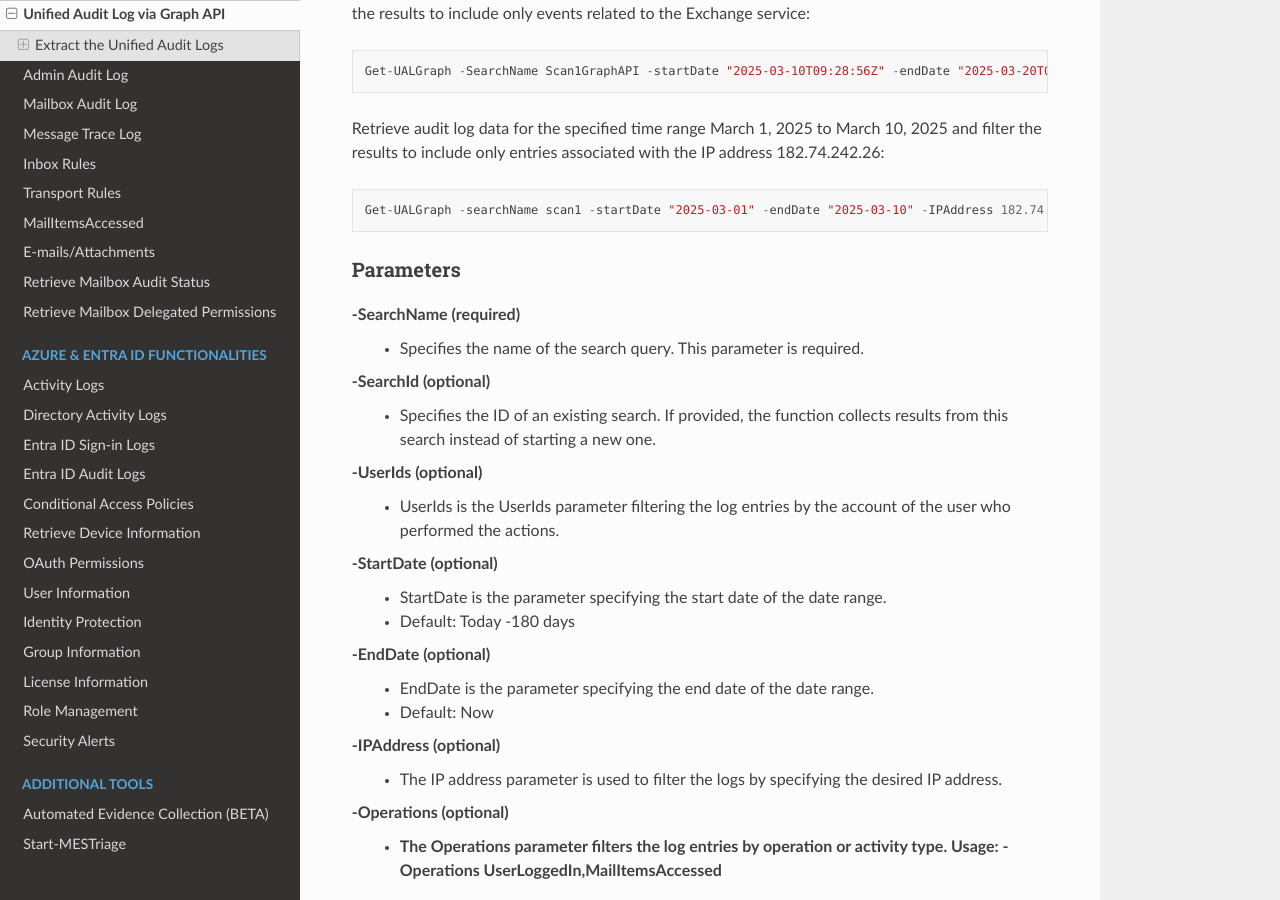
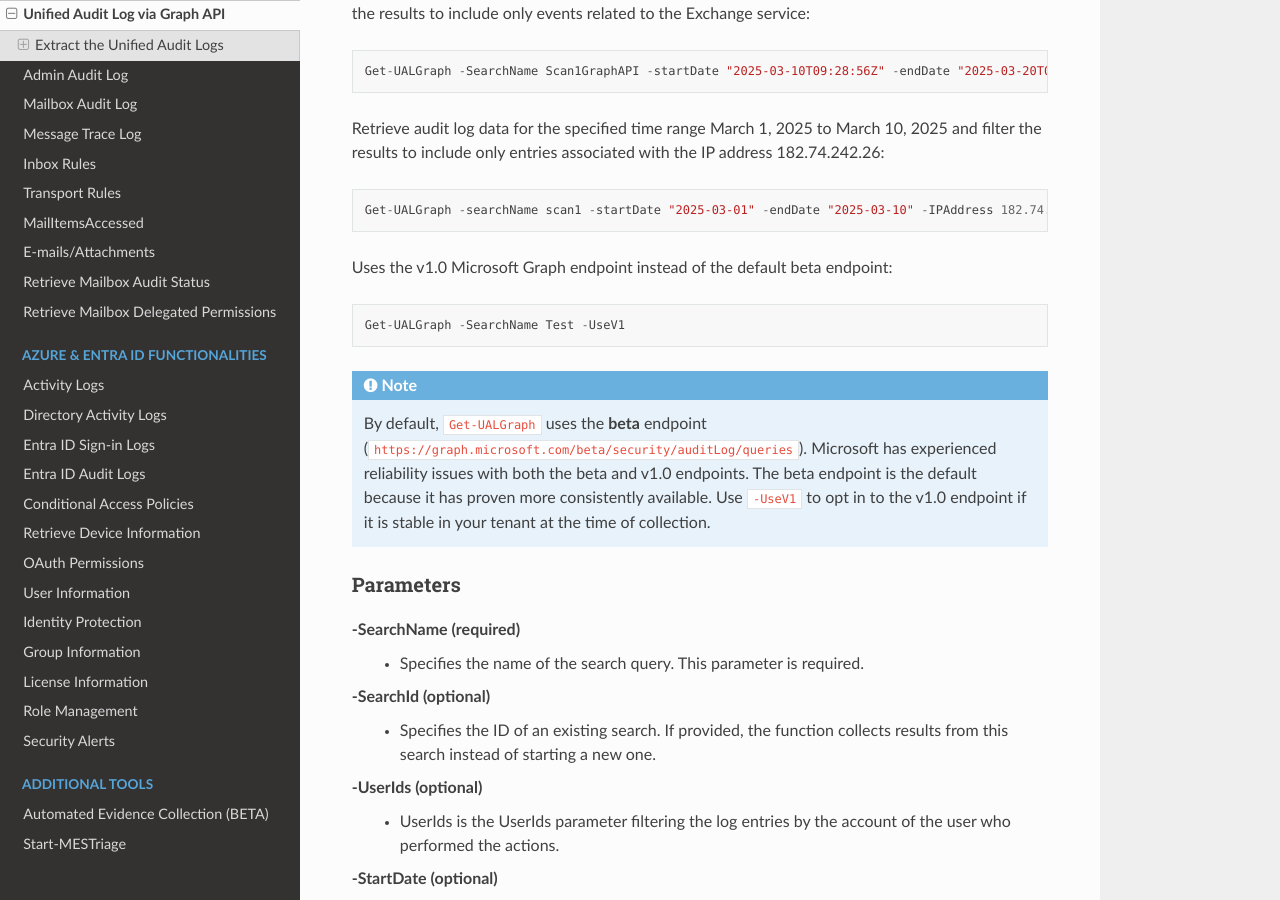
Before and after one commit to invictus-ir/Microsoft-Extractor-Suite, a Sphinx documentation site: the page built from docs/source/functionality/M365/UnifiedAuditLogGraph.rst, in a window 1280 px wide and 900 px high, scrolled down 834 px. Built offline with Sphinx 7.4.7 and the Read the Docs theme 3.1.0, drawn with Linux system fonts in a browser that asks for light colours; some of the changed text lies outside the part shown.

Commit message:
Implement -UseV1 switch for Get-UALGraph cmdlet

```diff
--- a/docs/source/functionality/M365/UnifiedAuditLogGraph.rst
+++ b/docs/source/functionality/M365/UnifiedAuditLogGraph.rst
@@ -36,6 +36,18 @@ Retrieve audit log data for the specified time range March 1, 2025 to March 10,
 ::
 
    Get-UALGraph -searchName scan1 -startDate "2025-03-01" -endDate "2025-03-10" -IPAddress 182.74.242.26
+
+Uses the v1.0 Microsoft Graph endpoint instead of the default beta endpoint:
+::
+
+   Get-UALGraph -SearchName Test -UseV1
+
+.. note::
+
+  By default, ``Get-UALGraph`` uses the **beta** endpoint (``https://graph.microsoft.com/beta/security/auditLog/queries``).
+  Microsoft has experienced reliability issues with both the beta and v1.0 endpoints. The beta endpoint is the default
+  because it has proven more consistently available. Use ``-UseV1`` to opt in to the v1.0 endpoint if it is stable in
+  your tenant at the time of collection.
 
 Parameters
 """"""""""""""""""""""""""
@@ -104,6 +116,10 @@ Parameters
     - When specified, splits output into multiple files based on MaxEventsPerFile.
     - Default: If not specified, outputs to a single file.
 
+-UseV1 (optional)
+    - When specified, uses the v1.0 Microsoft Graph API endpoint (``https://graph.microsoft.com/v1.0/security/auditLog/queries``) instead of the default beta endpoint.
+    - Default: beta endpoint is used. Both endpoints have experienced intermittent instability; use this flag to switch to v1.0 when it is available and stable in your tenant.
+
 Permissions
 """"""""""""""""""""""""""
 - When you do not specify a timestamp, the script will automatically default to midnight (00:00) of that day.
```
Also changed, not shown: 1 other file.
